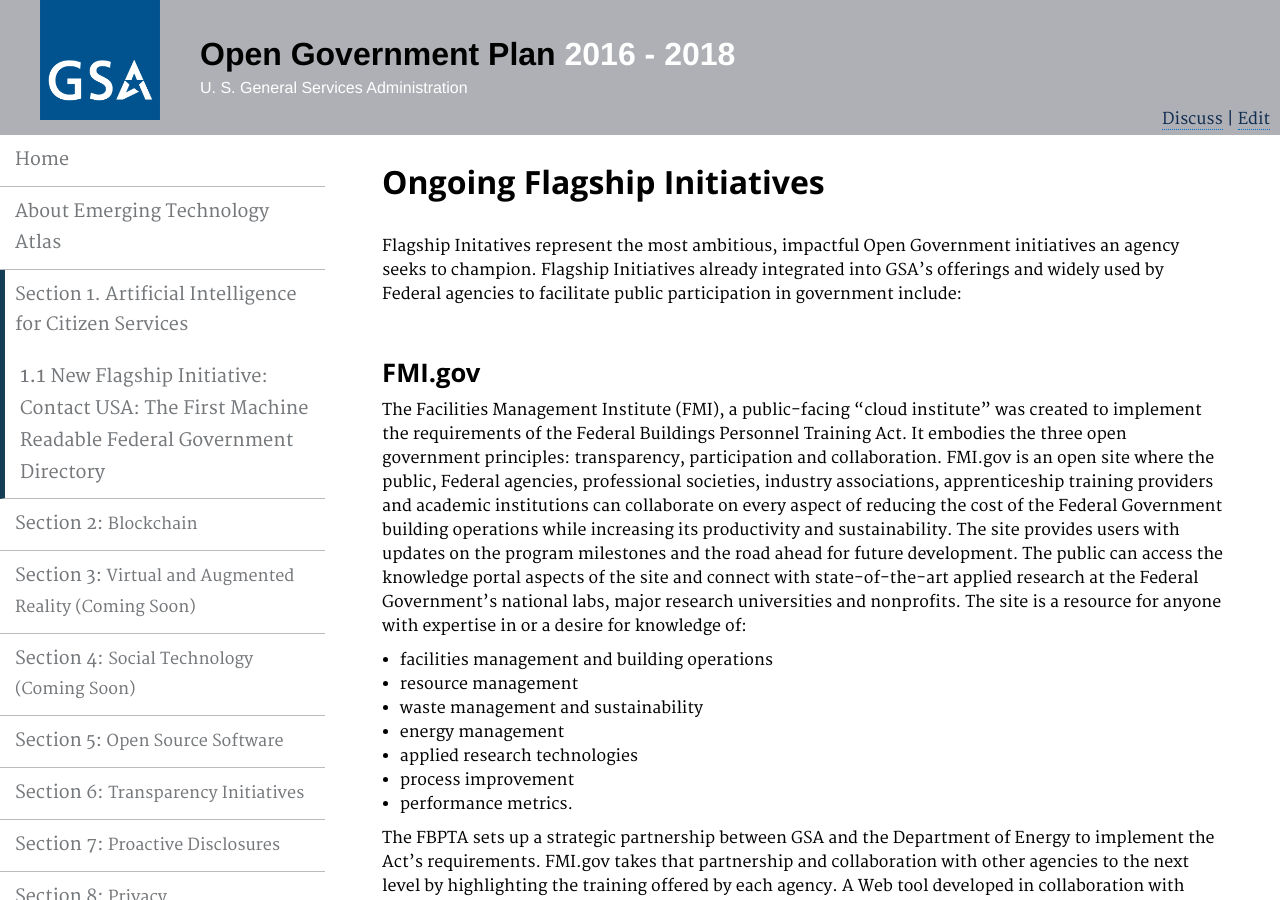
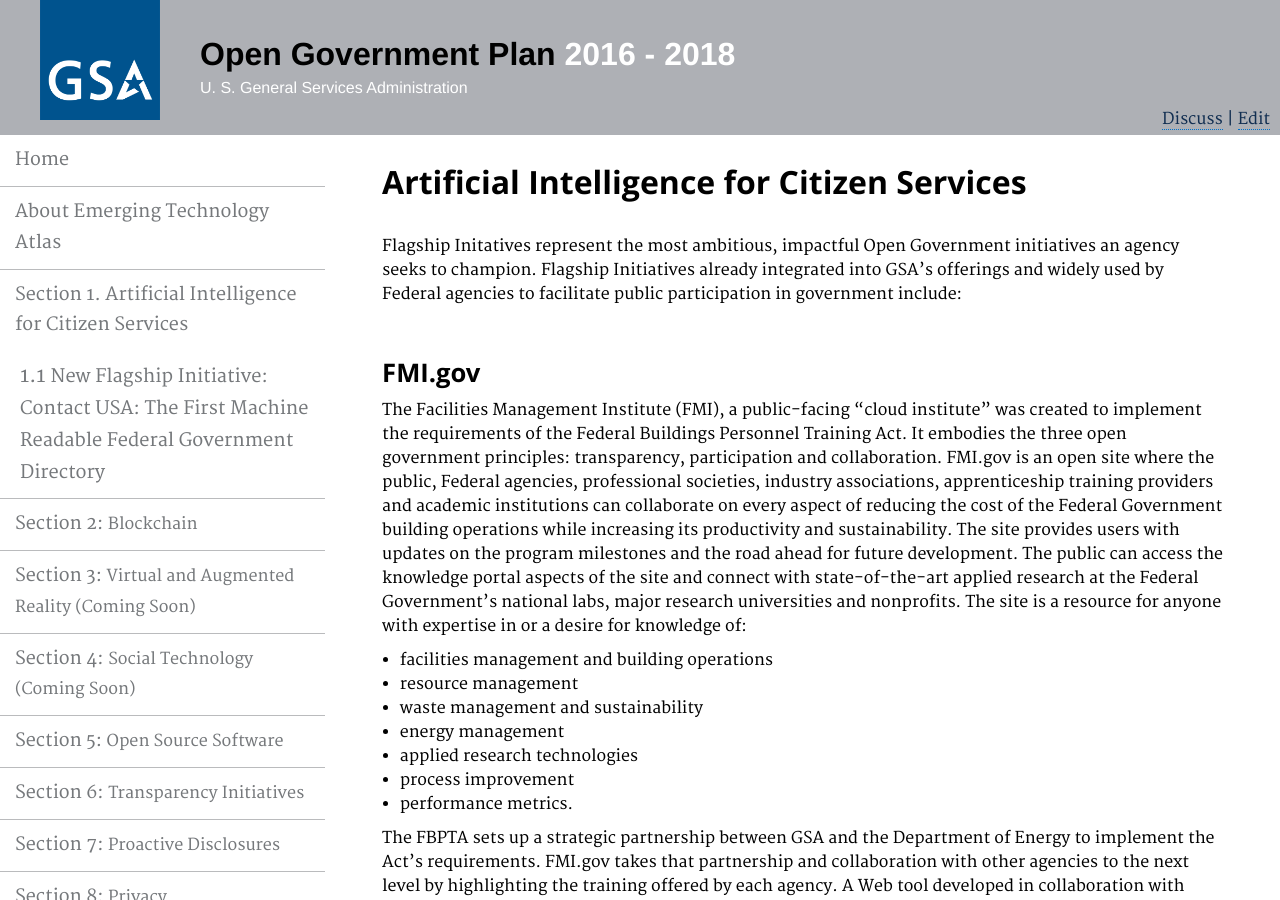
Before and after one commit to GSA/emerging-technology-atlas, a Jekyll site: the page built from pages/artificial-intelligence.md, in a window 1280 px wide and 900 px high. Built offline with Jekyll 4.4.1, drawn with Linux system fonts in a browser that asks for light colours.

Commit message:
Update and rename ongoingflagship.md to artificial-intelligence.md

```diff
--- a/pages/ongoingflagship.md
+++ b/pages/artificial-intelligence.md
@@ -1,11 +1,11 @@
 ---
 layout: page
-title: "Open Government Plan | Title of the page"
-permalink: /ongoingflagship/
+title: "Emerging Technology Atlas | Title of the page"
+permalink: /artificial-intelligence/
 description: ""
 ---
 
-# Ongoing Flagship Initiatives
+# Artificial Intelligence for Citizen Services
 
 
 <p>Flagship Initatives represent the most ambitious, impactful Open Government initiatives an agency seeks to champion. Flagship Initiatives already integrated into GSA’s offerings and
```
